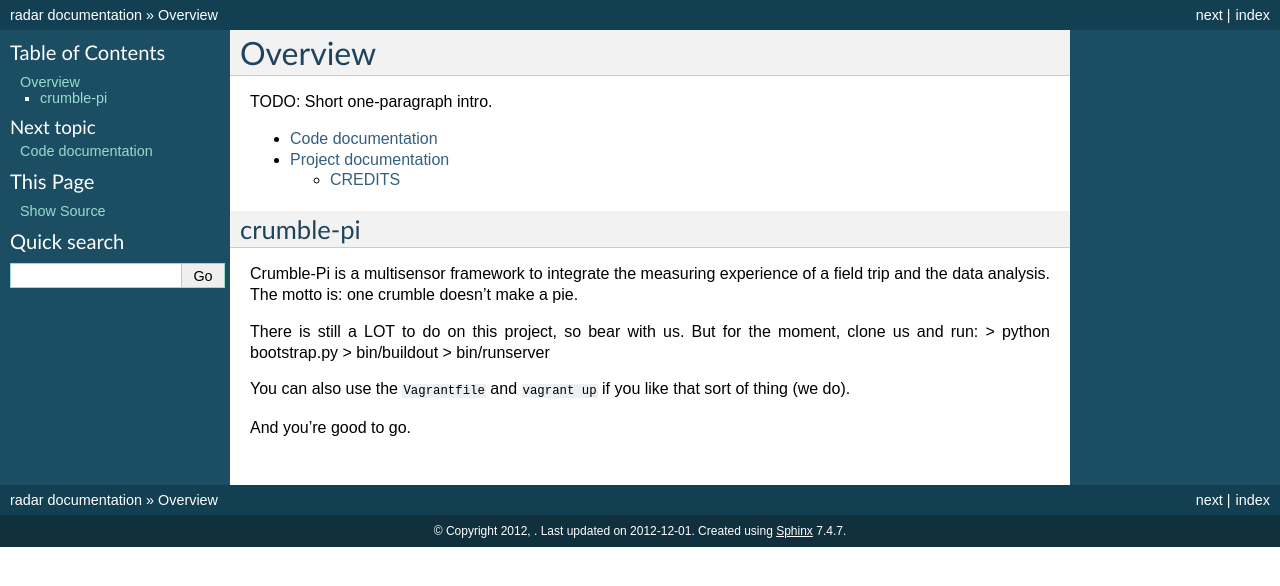
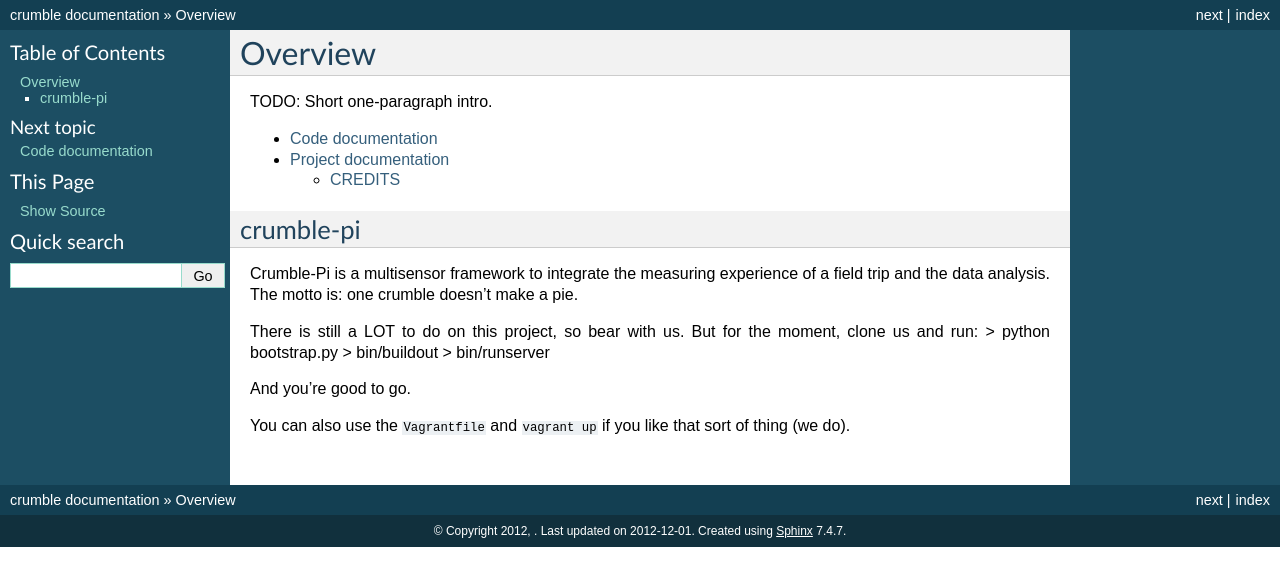
Before and after one commit to divisionblue/crumble-pie, a Sphinx documentation site: the page built from doc/source/index.rst, in a window 1280 px wide. Shown: the top 586 px of the page. Built offline with Sphinx 7.4.7, drawn with Linux system fonts in a browser that asks for light colours.

```diff
--- a/README.rst
+++ b/README.rst
@@ -8,6 +8,6 @@ There is still a LOT to do on this project, so bear with us. But for the moment,
 > bin/buildout
 > bin/runserver
 
+And you're good to go.
+
 You can also use the ``Vagrantfile`` and ``vagrant up`` if you like that sort of thing (we do).
-
-And you're good to go.
--- a/doc/source/code.rst
+++ b/doc/source/code.rst
@@ -1,5 +1,5 @@
 Code documentation
 ==================
 
-.. automodule:: radar.views
+.. automodule:: crumble.main
    :members:
--- a/doc/source/conf.py
+++ b/doc/source/conf.py
@@ -6,15 +6,12 @@
 
 import datetime
 
-project = "radar"
+project = "crumble"
 author = ""
 version = ""
 release = ""
 this_year = datetime.date.today().year
 copyright = '%s, %s' % (this_year, author)
-# Comment out one of these if we're a django project.
-#os.environ['DJANGO_SETTINGS_MODULE'] = 'radar.testsettings'
-#os.environ['DJANGO_SETTINGS_MODULE'] = 'radar.settings'
 
 # If extensions (or modules to document with autodoc) are in another directory,
 # add these directories to sys.path here. If the directory is relative to the
```
Also changed, not shown: 1 other file.
